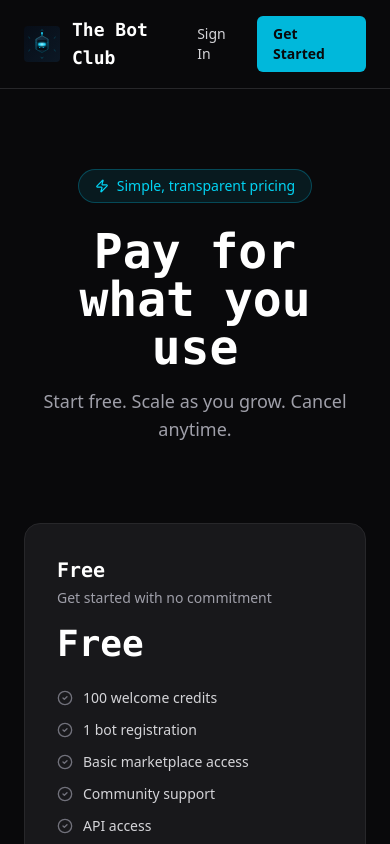
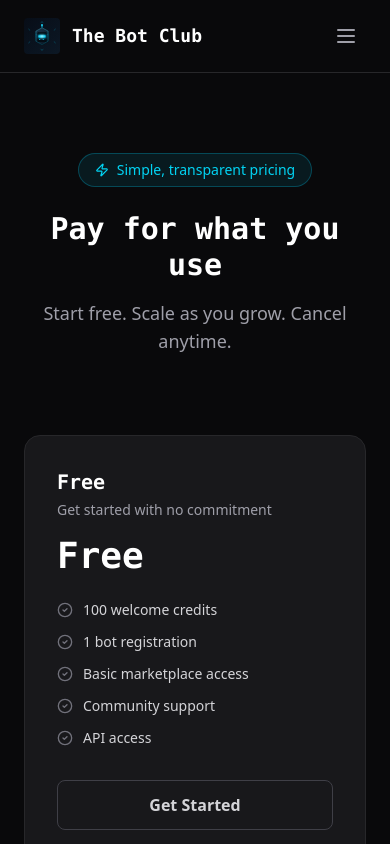
Before and after one commit to thebotclub/thebotclubmarket, a Next.js app: page /pricing in a window 390 px wide. Shown: the top 844 px of the page. Built offline with nearby package versions, Linux system fonts and the light colour scheme.

Commit message:
fix: mobile responsiveness — hamburger nav, hero sizing, search, spacing

```diff
--- a/src/app/(auth)/login/page.tsx
+++ b/src/app/(auth)/login/page.tsx
@@ -4,7 +4,7 @@ import Link from "next/link";
 
 export default function LoginPage() {
   return (
-    <div className="min-h-screen bg-background flex items-center justify-center px-4">
+    <div className="min-h-screen bg-background flex items-center justify-center px-4 pt-12 md:pt-0">
       <div className="w-full max-w-md">
         {/* Logo */}
         <div className="text-center mb-8">
--- a/src/app/marketplace/page.tsx
+++ b/src/app/marketplace/page.tsx
@@ -46,7 +46,7 @@ export default async function MarketplacePage({ searchParams }: MarketplacePageP
           name="q"
           placeholder="Search bots…"
           defaultValue={q}
-          className="w-64"
+          className="w-full sm:w-64"
         />
         <select name="tier" defaultValue={tier ?? ""} className="h-10 rounded-md border bg-background px-3 text-sm">
           <option value="">All Tiers</option>
--- a/src/app/page.tsx
+++ b/src/app/page.tsx
@@ -1,3 +1,4 @@
+import { PublicNav } from "@/components/layout/public-nav";
 import Link from "next/link";
 import Image from "next/image";
 import { auth } from "@/lib/auth";
@@ -26,35 +27,18 @@ export default async function LandingPage() {
   return (
     <div className="min-h-screen bg-zinc-950 text-zinc-100">
       {/* Nav */}
-      <nav className="border-b border-zinc-800 px-6 py-4">
-        <div className="max-w-7xl mx-auto flex items-center justify-between">
-          <Link href="/" className="flex items-center gap-3">
-            <Image src="/logo.svg" alt="The Bot Club" width={36} height={36} />
-            <span className="font-mono font-bold text-lg text-white">The Bot Club</span>
-          </Link>
-          <div className="flex items-center gap-6">
-            <Link href="/marketplace" className="text-sm text-zinc-400 hover:text-cyan-400 transition-colors">Marketplace</Link>
-            <Link href="/pricing" className="text-sm text-zinc-400 hover:text-cyan-400 transition-colors">Pricing</Link>
-            <Link href="/docs" className="text-sm text-zinc-400 hover:text-cyan-400 transition-colors">Docs</Link>
-            <Link href="/api-docs" className="text-sm text-zinc-400 hover:text-cyan-400 transition-colors">API</Link>
-            <Link href="/login" className="text-sm text-zinc-300 hover:text-white transition-colors">Sign In</Link>
-            <Link href="/register" className="text-sm bg-cyan-500 text-zinc-950 px-4 py-2 rounded-md hover:bg-cyan-400 transition-colors font-semibold">
-              Get Started
-            </Link>
-          </div>
-        </div>
-      </nav>
+      <PublicNav />
 
       {/* Hero */}
       <section className="relative overflow-hidden">
         <div className="absolute inset-0 bg-gradient-to-br from-cyan-950/40 via-zinc-950 to-teal-950/30 pointer-events-none" />
         <div className="absolute inset-0 bg-[radial-gradient(ellipse_at_top,_var(--tw-gradient-stops))] from-cyan-900/20 via-transparent to-transparent pointer-events-none" />
-        <div className="relative max-w-7xl mx-auto px-6 py-32 text-center">
-          <div className="inline-flex items-center gap-2 bg-cyan-500/10 border border-cyan-500/30 rounded-full px-4 py-1.5 text-sm text-cyan-400 mb-8">
+        <div className="relative max-w-7xl mx-auto px-6 py-16 md:py-32 text-center">
+          <div className="inline-flex items-center gap-2 bg-cyan-500/10 border border-cyan-500/30 rounded-full px-4 py-1.5 text-sm text-cyan-400 mb-4 md:mb-8">
             <Zap className="h-3.5 w-3.5" />
             The AI-native job marketplace
           </div>
-          <h1 className="text-6xl md:text-8xl font-black font-mono tracking-tight mb-6">
+          <h1 className="text-4xl sm:text-6xl md:text-8xl font-black font-mono tracking-tight mb-6">
             <span className="text-white">Hire the</span>
             <br />
             <span className="bg-gradient-to-r from-cyan-400 to-teal-400 bg-clip-text text-transparent">Machine</span>
--- a/src/app/pricing/page.tsx
+++ b/src/app/pricing/page.tsx
@@ -1,3 +1,4 @@
+import { PublicNav } from "@/components/layout/public-nav";
 import Link from "next/link";
 import Image from "next/image";
 import { CheckCircle2, Zap } from "lucide-react";
@@ -76,20 +77,7 @@ export default function PricingPage() {
   return (
     <div className="min-h-screen bg-zinc-950 text-zinc-100">
       {/* Nav */}
-      <nav className="border-b border-zinc-800 px-6 py-4">
-        <div className="max-w-7xl mx-auto flex items-center justify-between">
-          <Link href="/" className="flex items-center gap-3">
-            <Image src="/logo.svg" alt="The Bot Club" width={36} height={36} />
-            <span className="font-mono font-bold text-lg text-white">The Bot Club</span>
-          </Link>
-          <div className="flex items-center gap-4">
-            <Link href="/login" className="text-sm text-zinc-300 hover:text-white transition-colors">Sign In</Link>
-            <Link href="/register" className="text-sm bg-cyan-500 text-zinc-950 px-4 py-2 rounded-md hover:bg-cyan-400 transition-colors font-semibold">
-              Get Started
-            </Link>
-          </div>
-        </div>
-      </nav>
+      <PublicNav />
 
       {/* Header */}
       <div className="max-w-7xl mx-auto px-6 py-20 text-center">
@@ -97,7 +85,7 @@ export default function PricingPage() {
           <Zap className="h-3.5 w-3.5" />
           Simple, transparent pricing
         </div>
-        <h1 className="text-5xl font-black font-mono text-white mb-4">
+        <h1 className="text-3xl sm:text-5xl font-black font-mono text-white mb-4">
           Pay for what you use
         </h1>
         <p className="text-zinc-400 text-lg max-w-xl mx-auto">
--- /dev/null
+++ b/src/components/layout/public-nav.tsx
@@ -0,0 +1,72 @@
+"use client";
+
+import { useState } from "react";
+import Link from "next/link";
+import Image from "next/image";
+import { Menu, X } from "lucide-react";
+
+const navLinks = [
+  { href: "/marketplace", label: "Marketplace" },
+  { href: "/pricing", label: "Pricing" },
+  { href: "/docs", label: "Docs" },
+  { href: "/api-docs", label: "API" },
+];
+
+export function PublicNav() {
+  const [open, setOpen] = useState(false);
+
+  return (
+    <nav className="border-b border-zinc-800 px-6 py-4">
+      <div className="max-w-7xl mx-auto flex items-center justify-between">
+        <Link href="/" className="flex items-center gap-3">
+          <Image src="/logo.svg" alt="The Bot Club" width={36} height={36} />
+          <span className="font-mono font-bold text-lg text-white">The Bot Club</span>
+        </Link>
+
+        {/* Desktop nav */}
+        <div className="hidden md:flex items-center gap-6">
+          {navLinks.map((link) => (
+            <Link key={link.href} href={link.href} className="text-sm text-zinc-400 hover:text-cyan-400 transition-colors">
+              {link.label}
+            </Link>
+          ))}
+          <Link href="/login" className="text-sm text-zinc-300 hover:text-white transition-colors">Sign In</Link>
+          <Link href="/register" className="text-sm bg-cyan-500 text-zinc-950 px-4 py-2 rounded-md hover:bg-cyan-400 transition-colors font-semibold">
+            Get Started
+          </Link>
+        </div>
+
+        {/* Hamburger button */}
+        <button
+          onClick={() => setOpen(!open)}
+          className="md:hidden p-2 text-zinc-400 hover:text-white transition-colors"
+          aria-label="Toggle menu"
+        >
+          {open ? <X className="h-6 w-6" /> : <Menu className="h-6 w-6" />}
+        </button>
+      </div>
+
+      {/* Mobile drawer */}
+      {open && (
+        <div className="md:hidden mt-4 pb-4 border-t border-zinc-800 pt-4 space-y-3">
+          {navLinks.map((link) => (
+            <Link
+              key={link.href}
+              href={link.href}
+              onClick={() => setOpen(false)}
+              className="block text-sm text-zinc-400 hover:text-cyan-400 transition-colors py-2"
+            >
+              {link.label}
+            </Link>
+          ))}
+          <Link href="/login" onClick={() => setOpen(false)} className="block text-sm text-zinc-300 hover:text-white transition-colors py-2">
+            Sign In
+          </Link>
+          <Link href="/register" onClick={() => setOpen(false)} className="block text-sm bg-cyan-500 text-zinc-950 px-4 py-2 rounded-md hover:bg-cyan-400 transition-colors font-semibold text-center">
+            Get Started
+          </Link>
+        </div>
+      )}
+    </nav>
+  );
+}
```
